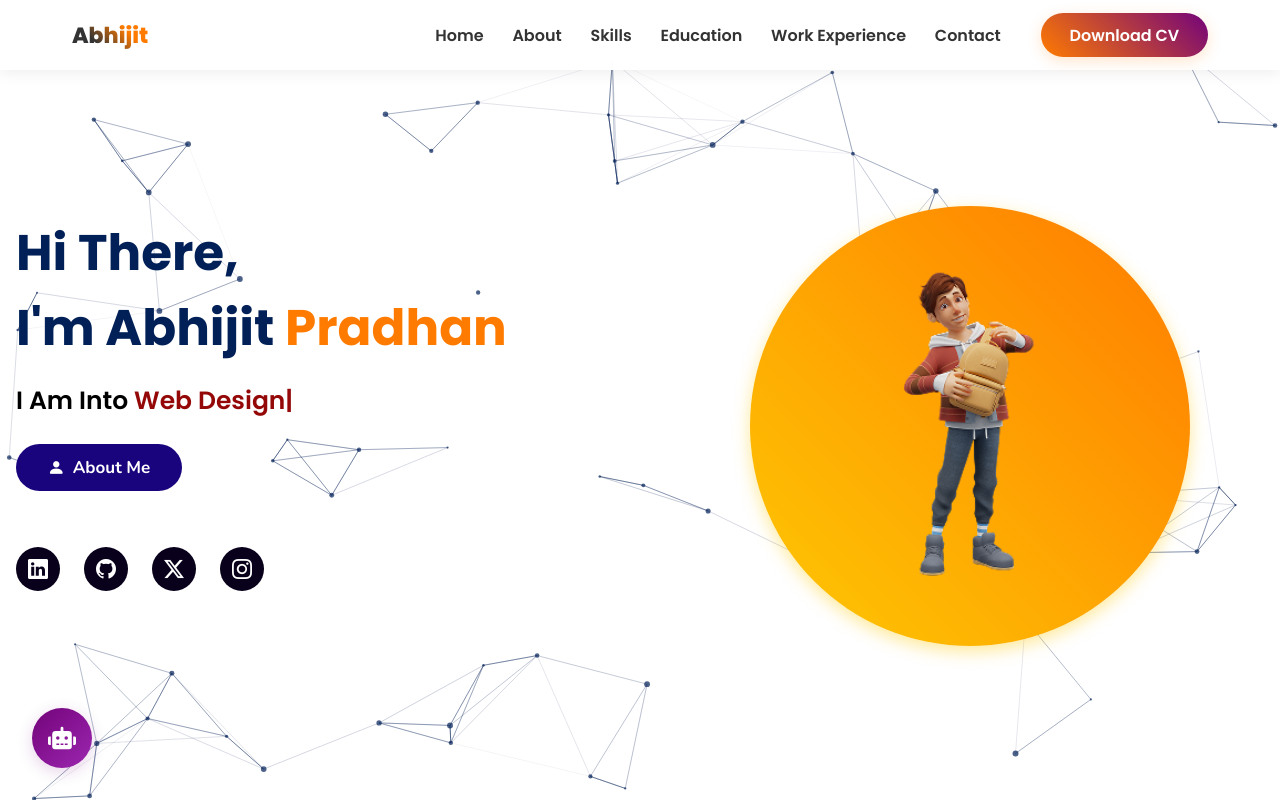
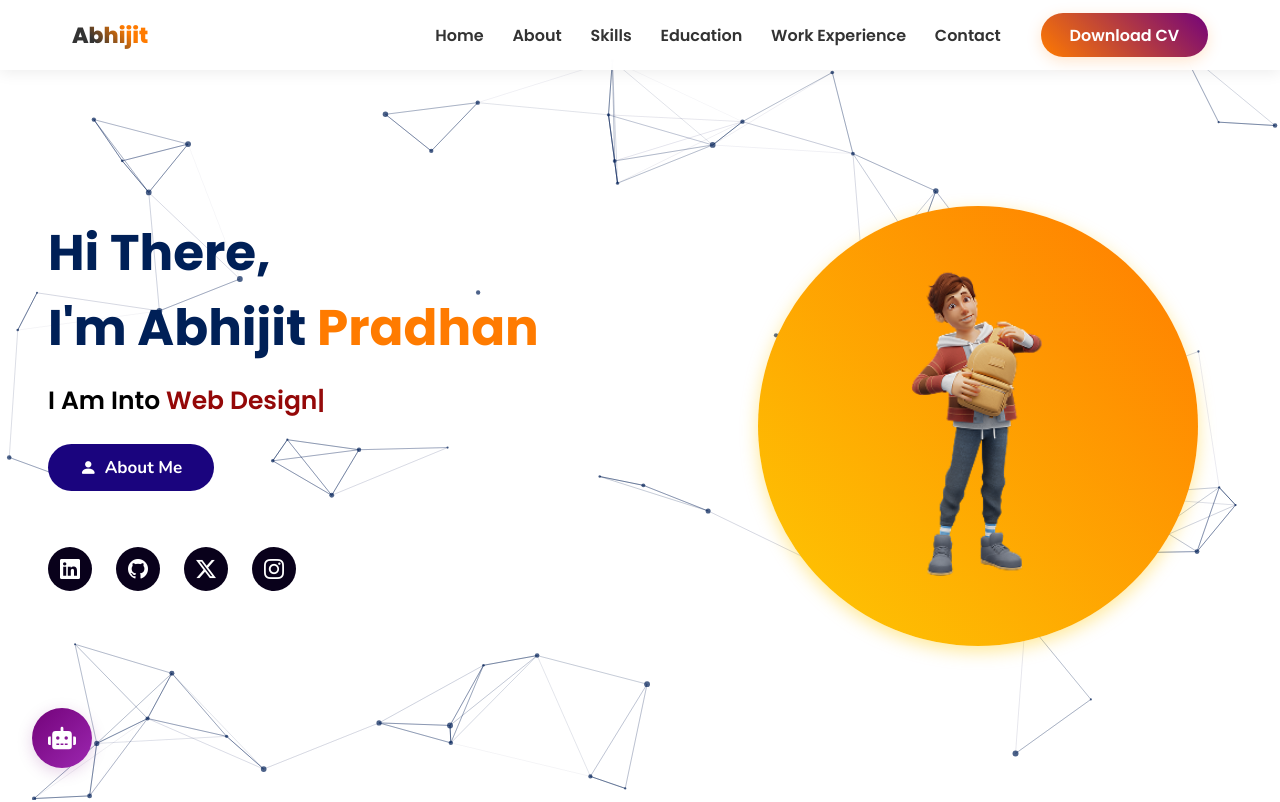
Before and after one commit to abhijit9864/my-protfolio, a React (Vite) app: page / in a window 1280 px wide. Shown: the top 802 px of the page. Built offline with nearby package versions, Linux system fonts and the light colour scheme.

Commit message:
home page css fix

```diff
--- a/src/components/Home.css
+++ b/src/components/Home.css
@@ -69,6 +69,7 @@
   flex: 1;
   padding-right: 2rem;
   text-align: left;
+  margin-left: 2rem;
 }
 
 .image-content {
```
